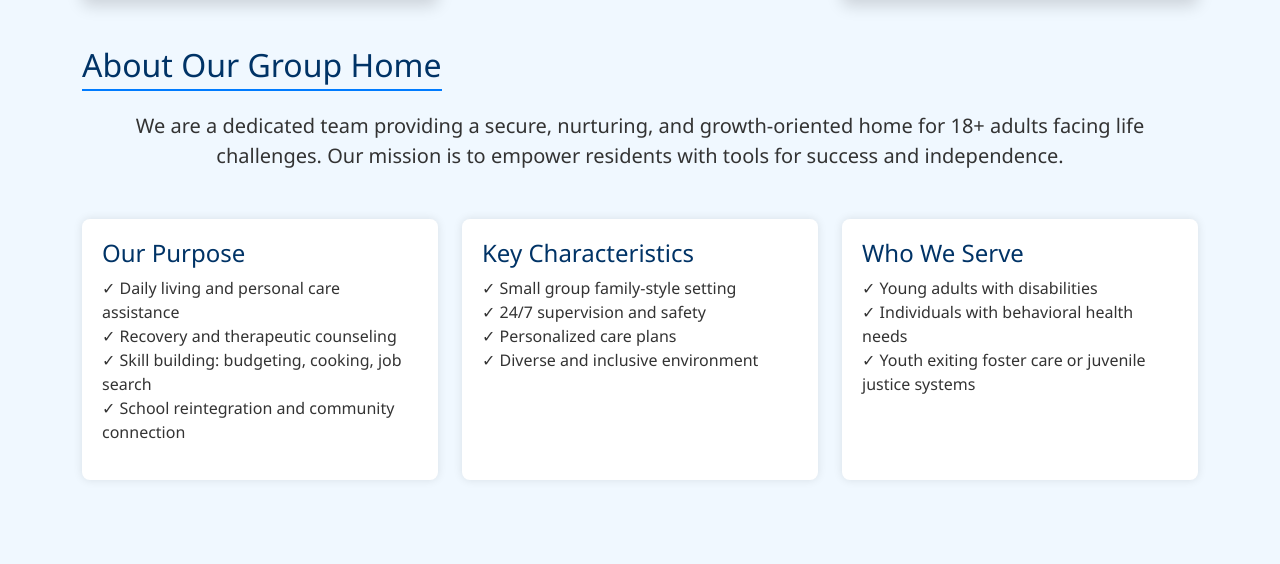
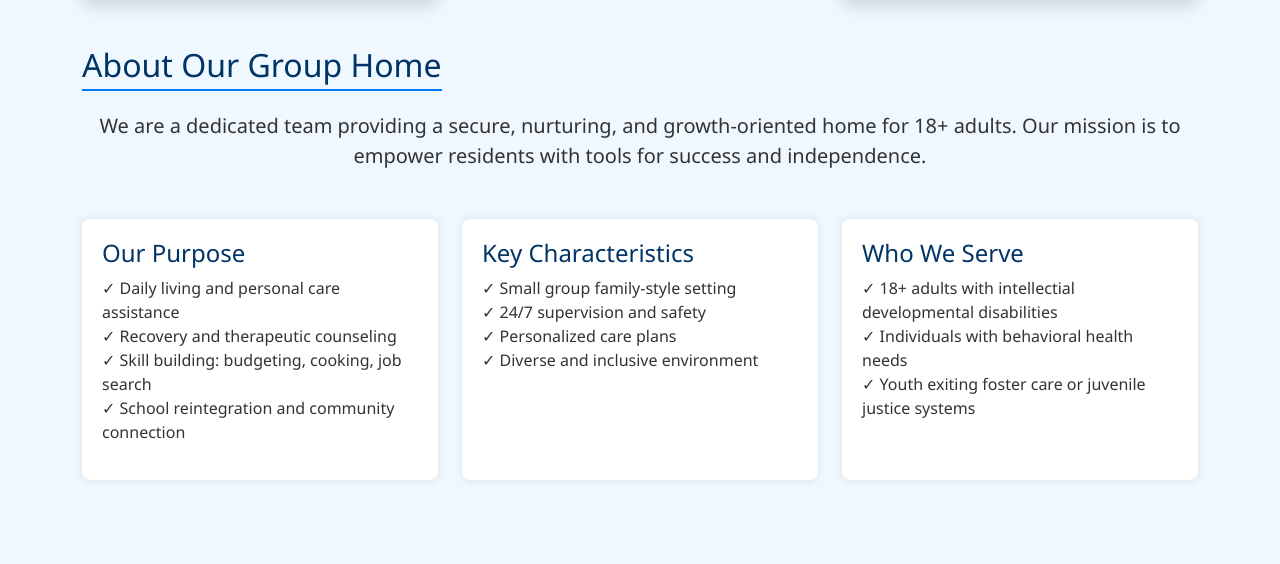
Before and after one commit to John17712/loyalty, a Flask app: page /about in a window 1280 px wide. Shown: the part 492-1056 px from the top of the page. Run offline with Flask 3, Linux system fonts and the light colour scheme.

Commit message:
changes made

```diff
--- a/templates/about.html
+++ b/templates/about.html
@@ -82,7 +82,7 @@
     <!-- About Section -->
     <h2 class="text-center section-title mt-5">About Our Group Home</h2>
     <p class="lead text-center">
-      We are a dedicated team providing a secure, nurturing, and growth-oriented home for 18+ adults facing life challenges.
+      We are a dedicated team providing a secure, nurturing, and growth-oriented home for 18+ adults.
       Our mission is to empower residents with tools for success and independence.
     </p>
 
@@ -113,7 +113,7 @@
         <div class="feature-box">
           <h4>Who We Serve</h4>
           <ul class="list-unstyled">
-            <li>✓ Young adults with disabilities</li>
+            <li>✓ 18+ adults with intellectial developmental  disabilities</li>
             <li>✓ Individuals with behavioral health needs</li>
             <li>✓ Youth exiting foster care or juvenile justice systems</li>
           </ul>
--- a/templates/contact.html
+++ b/templates/contact.html
@@ -97,6 +97,7 @@
           <li><strong>Office:</strong> (503)-888-9203</li>
           <li><strong>Mobile:</strong> (657)-254-2591</li>
           <li><strong>Location:</strong> 12640 SE Madison St, Portland, Oregon 97233</li>
+          <li><strong>Operation Time</strong>Open 24/7</li>
         </ul>
         <div class="ratio ratio-4x3 mt-3">
           <iframe
```
